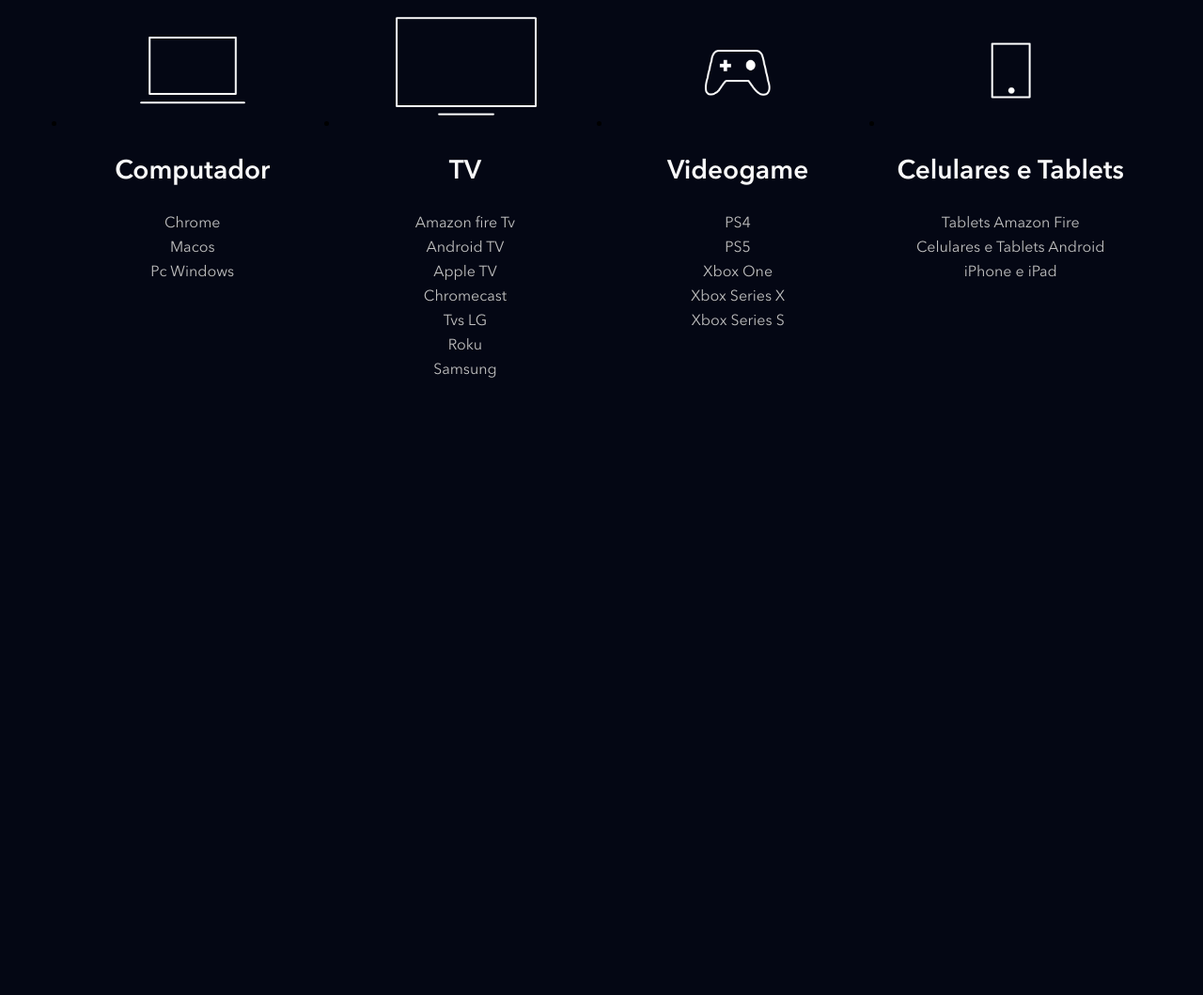
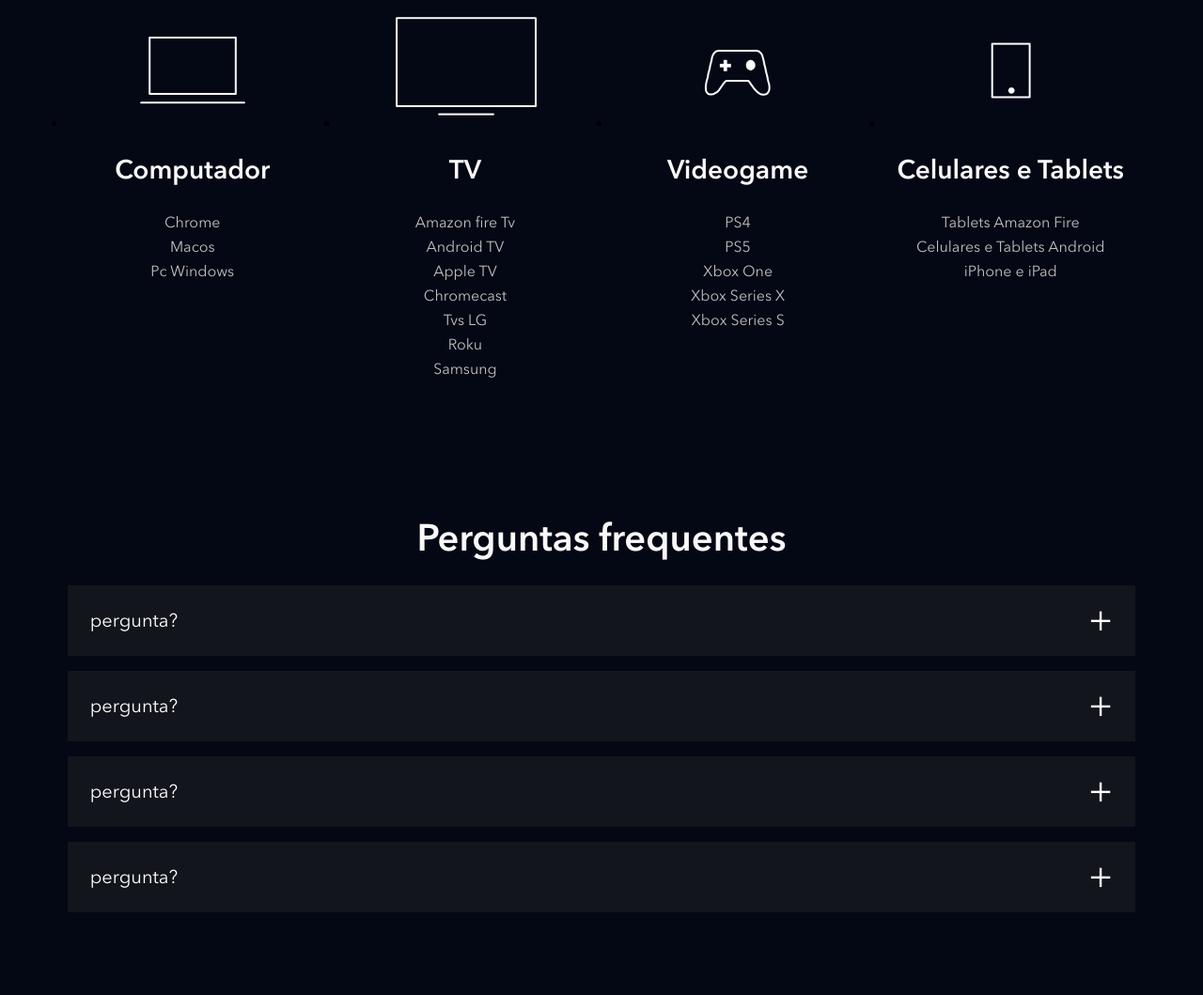
Before and after one commit to LuizFernandoDeveloper/LandpageDisneyPlus, a website: page index.html in a window 1280 px wide. Shown: the part 3823-4882 px from the top of the page at 94% size. Before the commit the page ends 4300 px from the top, so only its background shows below. Drawn offline with Linux system fonts and the light colour scheme; files whose address does not match are found by name.

Commit message:
section faq

```diff
--- a/index.html
+++ b/index.html
@@ -207,7 +207,44 @@
             </li>
         </ul>
     </section>
+    <section class="faq">
+        <h2 class="title--medium">Perguntas frequentes</h2>
+        <ul class="faq__questions">
+            <li class="faq__questions__item ">
+                <div class="faq__questions__item__question" data-faq-question>
+                    pergunta?
+                </div>
+                <div class="faq__questions__item__answer text--big ">
+                    resposta !
+                </div>
+            </li>
+            <li class="faq__questions__item">
+                <div class="faq__questions__item__question" data-faq-question>
+                    pergunta?
+                </div>
+                <div class="faq__questions__item__answer text--big">
+                    resposta !
+                </div>
+            </li>
+            <li class="faq__questions__item">
+                <div class="faq__questions__item__question" data-faq-question>
+                    pergunta?
+                </div>
+                <div class="faq__questions__item__answer text--big">
+                    resposta !
+                </div>
+            </li>
+            <li class="faq__questions__item">
+                <div class="faq__questions__item__question" data-faq-question>
+                    pergunta?
+                </div>
+                <div class="faq__questions__item__answer text--big">
+                    resposta !
+                </div>
+            </li>
+        </ul>
 
+    </section>
     <script src="/src/main.js"></script>
 </body>
 </html>
--- a/src/main.js
+++ b/src/main.js
@@ -1,9 +1,12 @@
 document.addEventListener('DOMContentLoaded', function(){
     const buttons = document.querySelectorAll('[data-tab-button]');
+    const questions = document.querySelectorAll('[data-faq-question]')
+
 
     for (let i = 0 ; i < buttons.length ; i++){
 
         buttons[i].addEventListener('click', function(botao){
+
             const abaalvo = botao.target.dataset.tabButton;
             const aba = document.querySelector(`[data-tab-id=${abaalvo}]`);
             escondeTodasAbas();
@@ -12,7 +15,17 @@
             botao.target.classList.add('shows__tabs__button--is-active');
         })
     }
+
+    for(let i = 0; i < questions.length; i++){
+        questions[i].addEventListener('click', abreOuFechaResposta)
+    }
 })
+
+function abreOuFechaResposta(elemento){
+    const classe = 'faq__questions__item--is-open';
+    const elementoPai = elemento.target.parentNode;
+    elementoPai.classList.toggle(classe);
+}
 
 function removeBUttaoAtivo(){
     const buttons = document.querySelectorAll('[data-tab-button]');
--- /dev/null
+++ b/src/styles/_faq.scss
@@ -0,0 +1,54 @@
+.faq{
+    padding: 5.6vw;
+
+    h2{
+        text-align: center;
+        margin-bottom: 24px;
+    }
+
+    &__questions{
+        list-style-type: none;
+
+        &__item{
+            background-color: #13151d;
+            margin-bottom: 16px;
+            &__question{
+                color: #ffff;
+                font-size: 20px;
+                padding: 24px;
+                display: block;
+                cursor: pointer;
+                position: relative;
+                &::after{
+                    content: '+';
+                    position: absolute;
+                    top: 0;
+                    right: 24px;
+                    height: 100%;
+                    display: flex;
+                    align-items: center;
+                    font-size: 40px;
+                }
+            }
+
+            &__answer{
+                padding: 0 24px;
+                overflow: hidden;
+                height: 0;
+                transition: height, .9s, ease;
+            }
+
+            &--is-open{
+                .faq__questions__item__question::after{
+                    content: '-';
+                }
+
+                .faq__questions__item__answer{
+                    height: auto;
+                    padding-bottom: 24px;
+                    transition: height, .9s, ease;
+                }
+            }
+        }
+    }
+}
--- a/src/styles/main.scss
+++ b/src/styles/main.scss
@@ -3,7 +3,8 @@
 @use '_hero';
 @use '_shows';
 @use '_plans';
-@use'_avaliable-devices';
+@use '_avaliable-devices';
+@use '_faq';
 
 
 @font-face {
@@ -26,6 +27,7 @@
 }
 
 body{
+
     background-color: cores.$corDeFundo;
 
     &::-webkit-scrollbar{
@@ -99,6 +101,7 @@
     border-radius: 4px;
     margin-top: 2vw;
     margin-bottom: 8px;
+
     &:active{
         transform: translateY(4px);
         box-shadow: 2px 2px 5px 1px cores.$corActiveButtonAssineAgora;
```
Also changed, not shown: dist/css/main.css.
